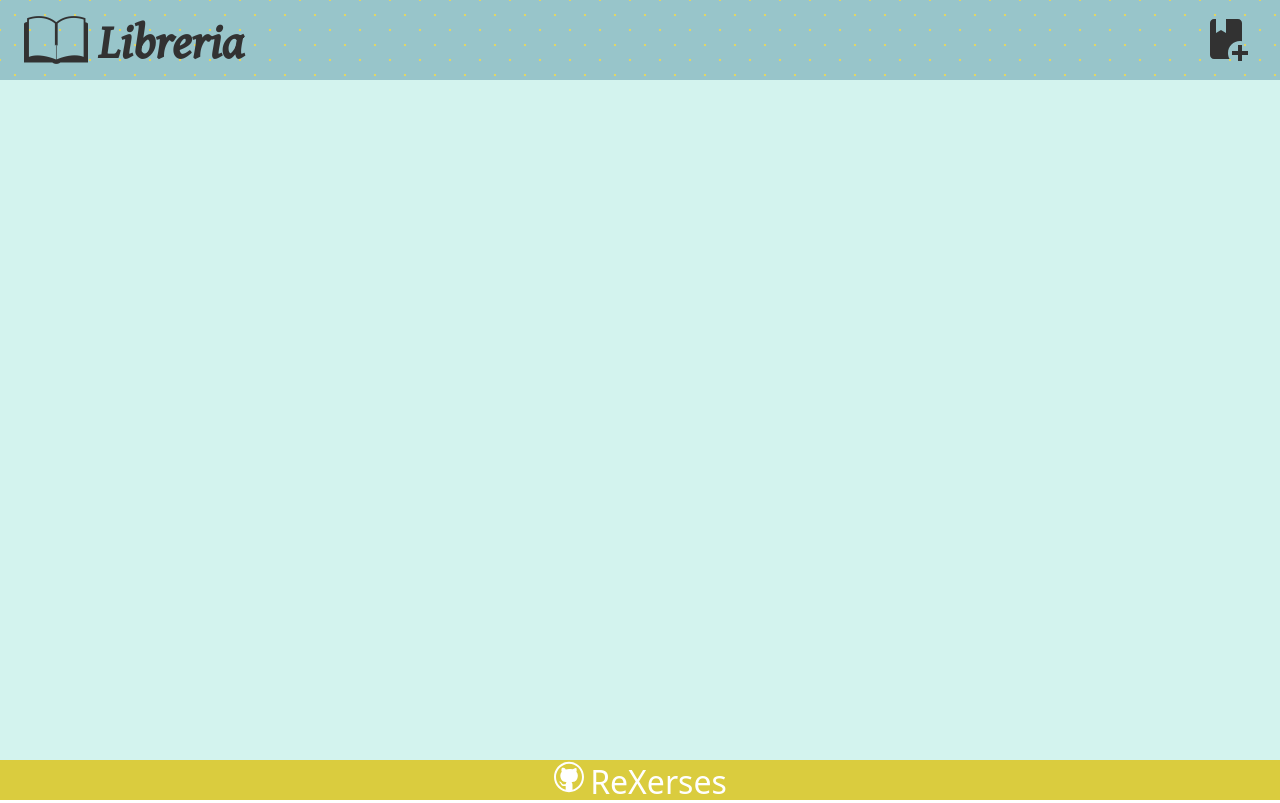
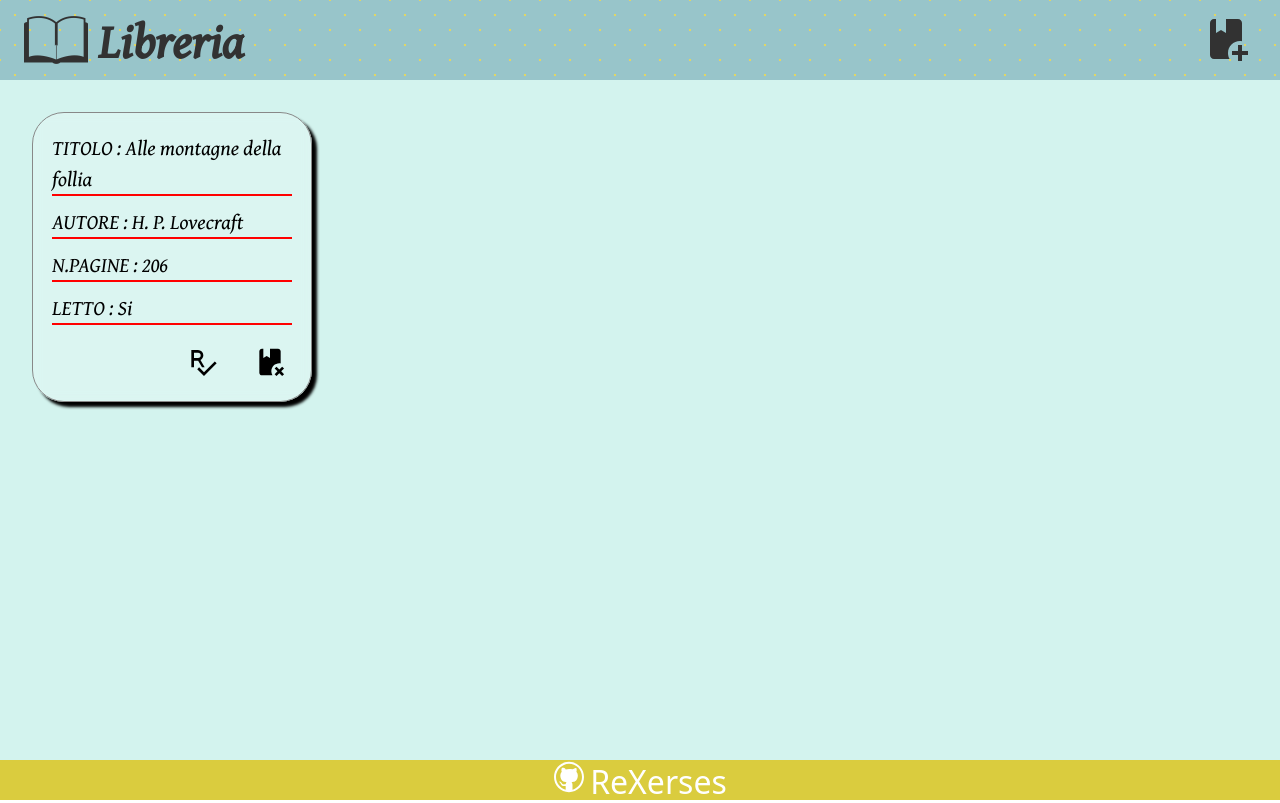
Before and after one commit to ReXerses/Library, a plain HTML site: page index.html in a window 1280 px wide. Drawn offline with Linux system fonts and the light colour scheme.

Commit message:
Aggiunta la transizione per ogni card aggiunta, inserito un libro dummy

```diff
--- a/script.js
+++ b/script.js
@@ -167,4 +167,17 @@ function aggiungiCard (libro) {
   card.setAttribute('id', libro.id)
 
   mainContainer.appendChild(card);
+
+  setTimeout(function() {
+    card.classList.add("show");
+  }, 100);
 }
+
+
+let non_cercare_il_gatto_di_lovecraft = new Book ('Alle montagne della follia', 'H. P. Lovecraft', 206 , 'Si');
+
+non_cercare_il_gatto_di_lovecraft.id= myLibrary.length;
+
+  aggiungiCard(non_cercare_il_gatto_di_lovecraft);
+
+  addBookToLibrary(non_cercare_il_gatto_di_lovecraft);
--- a/style.css
+++ b/style.css
@@ -92,11 +92,10 @@ h1 {
   }
 
   .card {
-    height: 190px;
-    padding: 30px;
+    height: 250px;
+    padding: 19px;
     box-shadow: 5px 5px 3px;
     border: 1px solid #888;
-    align-items: center;
     flex-flow: column wrap;
     display: flex;
     background: rgba(255, 255, 255, 0.2);
@@ -104,6 +103,12 @@ h1 {
     backdrop-filter: blur(5.3px);
     justify-content: space-between;
     font-family: GentiumBook, sans-serif;
+    opacity: 0;
+    transition: opacity 0.5s ease;
+  }
+
+  .card.show {
+    opacity: 1;
   }
 
   button > img {
@@ -159,6 +164,10 @@ button {
     cursor: pointer;
 }
 
+button:active {
+    transform: scale(1.05);
+}
+
 #add {
     font-family: 'GentiumBook', sans-serif;
     font-size: 2rem;
```
Also changed, not shown: index.html (+0 -2 lines).
